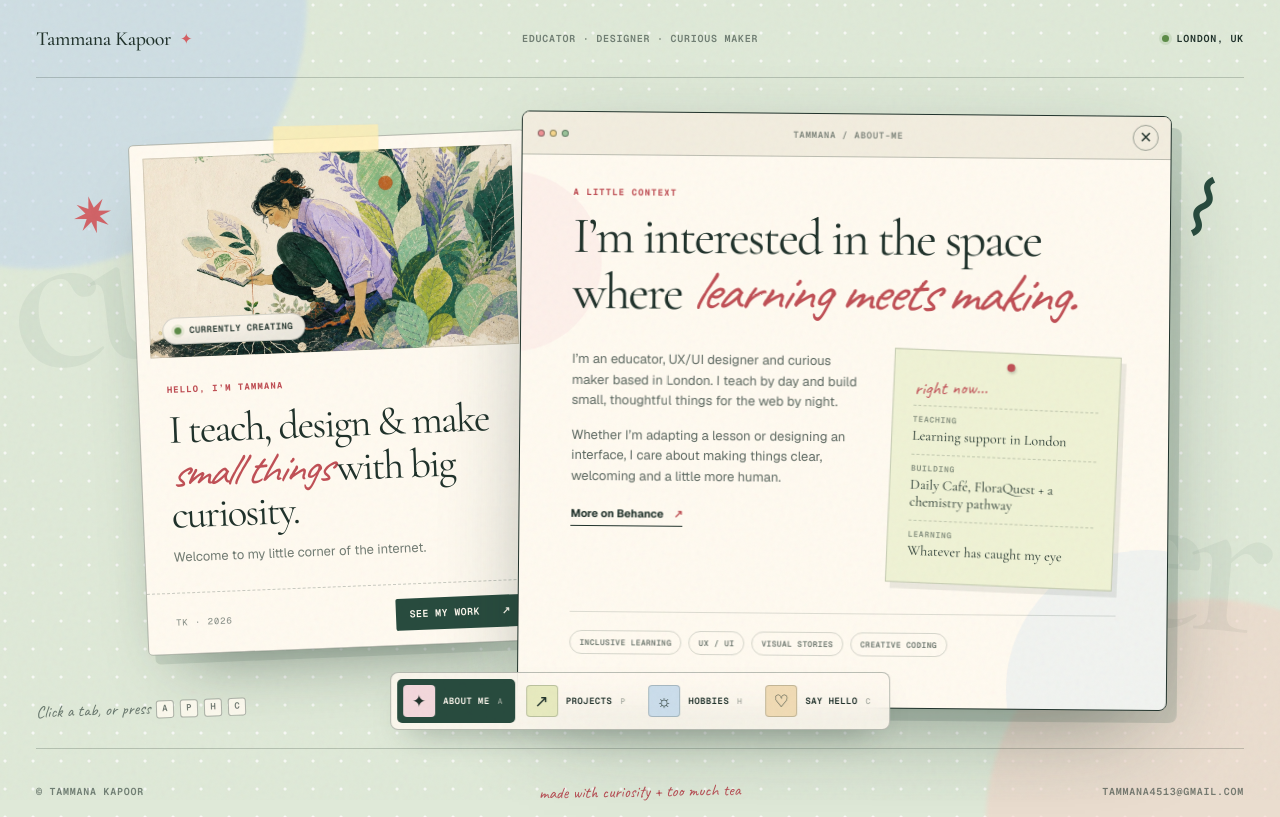
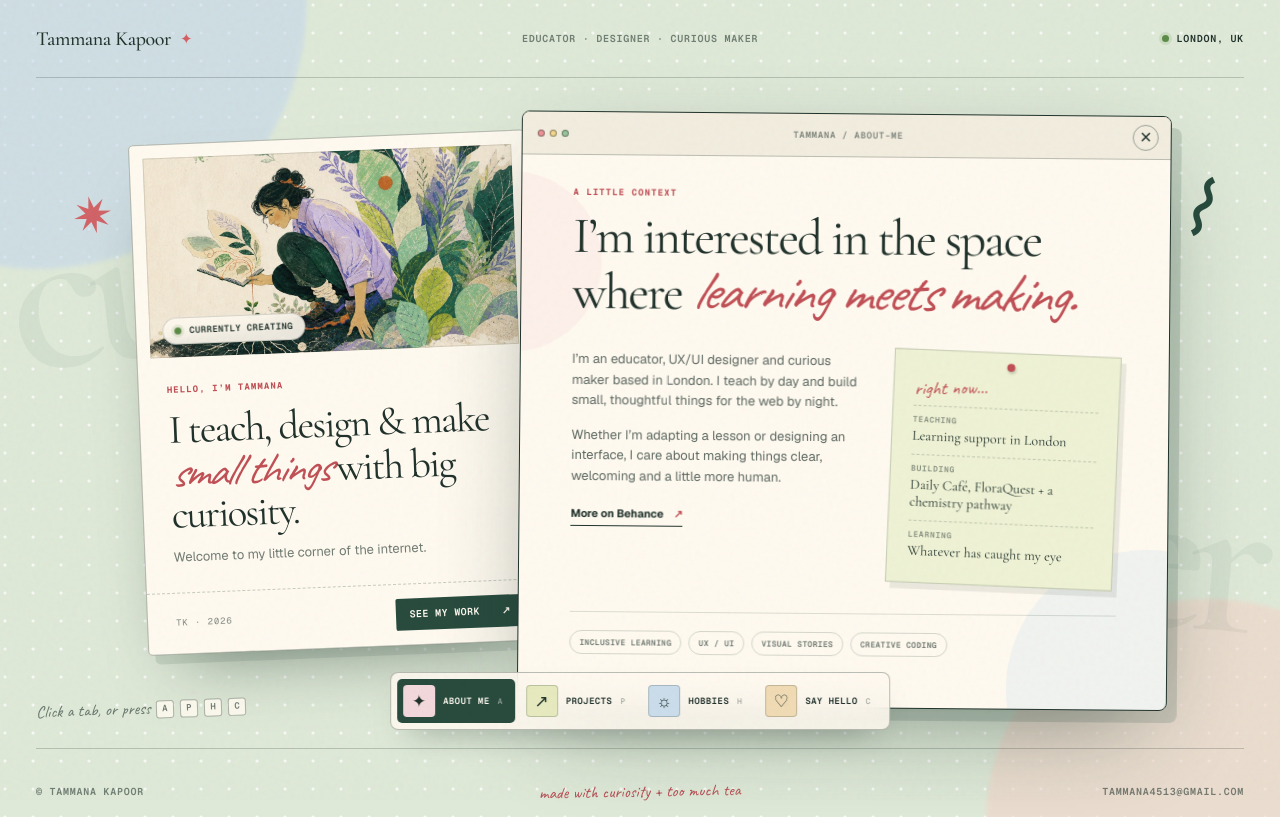
Before and after one commit to tammanakapoor/website-portfolio, a Next.js app: page / in a window 1280 px wide. Built offline with nearby package versions, Linux system fonts and the light colour scheme.

Commit message:
Home: remove the tape strip from the identity card
Co-Authored-By: Claude Fable 5.1 <noreply@anthropic.com>

```diff
--- a/app/globals.css
+++ b/app/globals.css
@@ -347,18 +347,6 @@ footer a:hover { color: var(--ink); }
   box-shadow: 0 34px 70px -38px rgba(26,48,39,.6), 7px 9px 0 rgba(40,75,62,.12);
   transform: translateY(-54%) rotate(-2.3deg);
   transition: transform .55s cubic-bezier(.2,.75,.2,1), filter .55s ease;
-}
-.identity-card::before {
-  content: "";
-  position: absolute;
-  z-index: 2;
-  top: -13px;
-  left: 50%;
-  width: 105px;
-  height: 27px;
-  background: rgba(255,238,178,.76);
-  box-shadow: 0 1px 2px rgba(0,0,0,.05);
-  transform: translateX(-50%) rotate(1deg);
 }
 .identity-card:hover { transform: translateY(-55%) rotate(-1deg); }
 .identity-photo { position: relative; height: clamp(190px, 25vh, 260px); margin: 13px 13px 0; overflow: hidden; background: #e5d9c5; }
```
